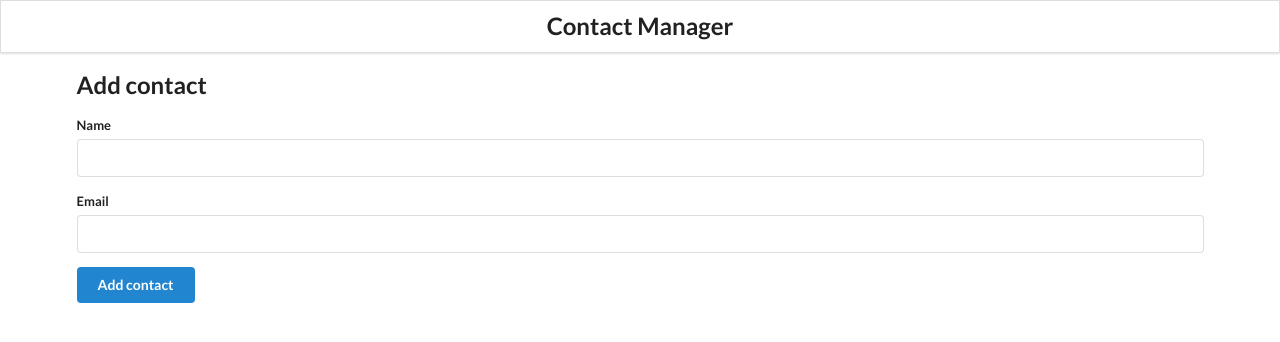
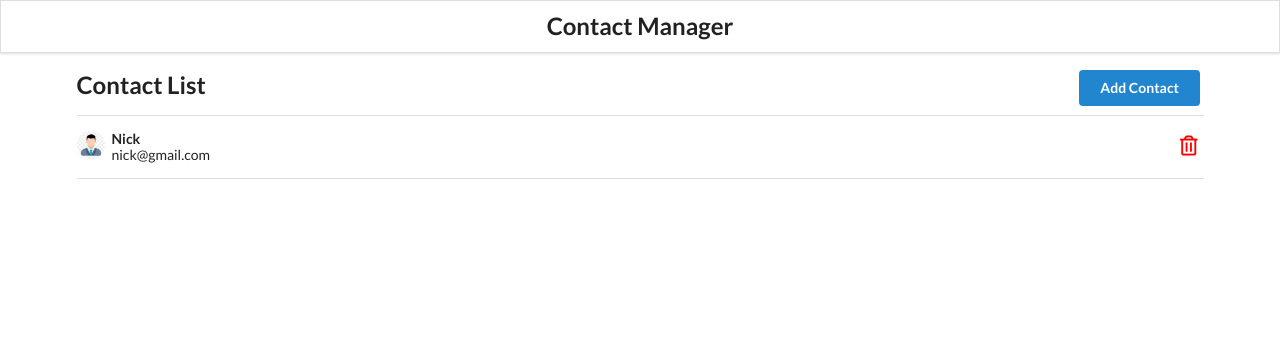
Before and after one commit to KarthikBenki/Contact-manager, a React (Create React App) app: page / in a window 1280 px wide. Shown: the top 342 px of the page. Built offline with nearby package versions, Linux system fonts and the light colour scheme.

Commit message:
usage of react router dom 5.2.0

```diff
--- a/package.json
+++ b/package.json
@@ -8,6 +8,7 @@
     "@testing-library/user-event": "^13.5.0",
     "react": "^18.2.0",
     "react-dom": "^18.2.0",
+    "react-router-dom": "^5.2.0",
     "react-scripts": "5.0.1",
     "web-vitals": "^2.1.4"
   },
--- a/src/components/App.css
+++ b/src/components/App.css
@@ -21,3 +21,9 @@
     font-size: 20px;
     cursor: pointer;
   }
+
+  .right{
+  float: right;
+  padding: 10px;
+
+  }
--- a/src/components/App.jsx
+++ b/src/components/App.jsx
@@ -1,7 +1,8 @@
 import Header from "./Header";
 import ContactList from "./ContactList";
 import AddContact from "./AddContact";
-import { useState, useEffect} from "react";
+import { useState, useEffect } from "react";
+import { BrowserRouter as Router, Switch, Route } from "react-router-dom";
 import "./App.css";
 import { RemoveContactContext } from "./RemoveContactContext";
 
@@ -23,29 +24,28 @@ function App() {
     setcontacts(newContactList);
   };
 
-
-
   useEffect(() => {
     localStorage.setItem(LOCAL_STORAGE_KEY, JSON.stringify(contacts));
   }, [contacts]);
 
-
-
   return (
     <div className="ui container">
-      <Header />
-      <AddContact addContactHandler={addContactHandler} />
-      <RemoveContactContext.Provider value={removeContactHandler}>
-      <ContactList
-        contacts={contacts}
-        removeContactHandler={removeContactHandler}
-      />
-      </RemoveContactContext.Provider>
+      <Router>
+        <Header />
+        <Switch>
+          <Route exact path="/add" component={AddContact} />
+          <Route path="/" component={ContactList} />
+        </Switch>
+        {/* <AddContact addContactHandler={addContactHandler} /> */}
+        {/* <RemoveContactContext.Provider value={removeContactHandler}>
+          <ContactList
+            contacts={contacts}
+            removeContactHandler={removeContactHandler}
+          />
+        </RemoveContactContext.Provider> */}
+      </Router>
     </div>
   );
 }
 
-
-
-
 export default App;
--- a/src/components/ContactList.jsx
+++ b/src/components/ContactList.jsx
@@ -1,20 +1,40 @@
 import React from "react";
 import ContactCard from "./ContactCard";
+import { Link } from "react-router-dom";
 
-const ContactList = ({ contacts,removeContactHandler }) => {
+const ContactList = ({ contacts, removeContactHandler }) => {
+  const getContactId = (id) => {
+    removeContactHandler(id);
+  };
 
-  const getContactId = (id) =>{
-      removeContactHandler(id)
-  }
+  const contacts_1 = [
+    {
+      id: "1",
+      name: "Nick",
+      email: "nick@gmail.com",
+    },
+  ];
 
-  const renderContactList = contacts.map((contact,index) => {
+  const renderContactList = contacts_1.map((contact, index) => {
     return (
-      <ContactCard contact = {contact} key={index+1}  getContactId = {getContactId}/>
+      <ContactCard
+        contact={contact}
+        key={index + 1}
+        getContactId={getContactId}
+      />
     );
   });
 
-  return <div className="ui celled list">
-    {renderContactList}</div>;
+  return (
+    <div className="main">
+      <h2>Contact List
+        <Link to="/add">
+        <button className="ui button blue right">Add Contact</button>
+        </Link>
+      </h2>
+      <div className="ui celled list">{renderContactList}</div>
+    </div>
+  );
 };
 
 export default ContactList;
```
Also changed, not shown: 1 other file (tests, documents, lock files or other folders).
